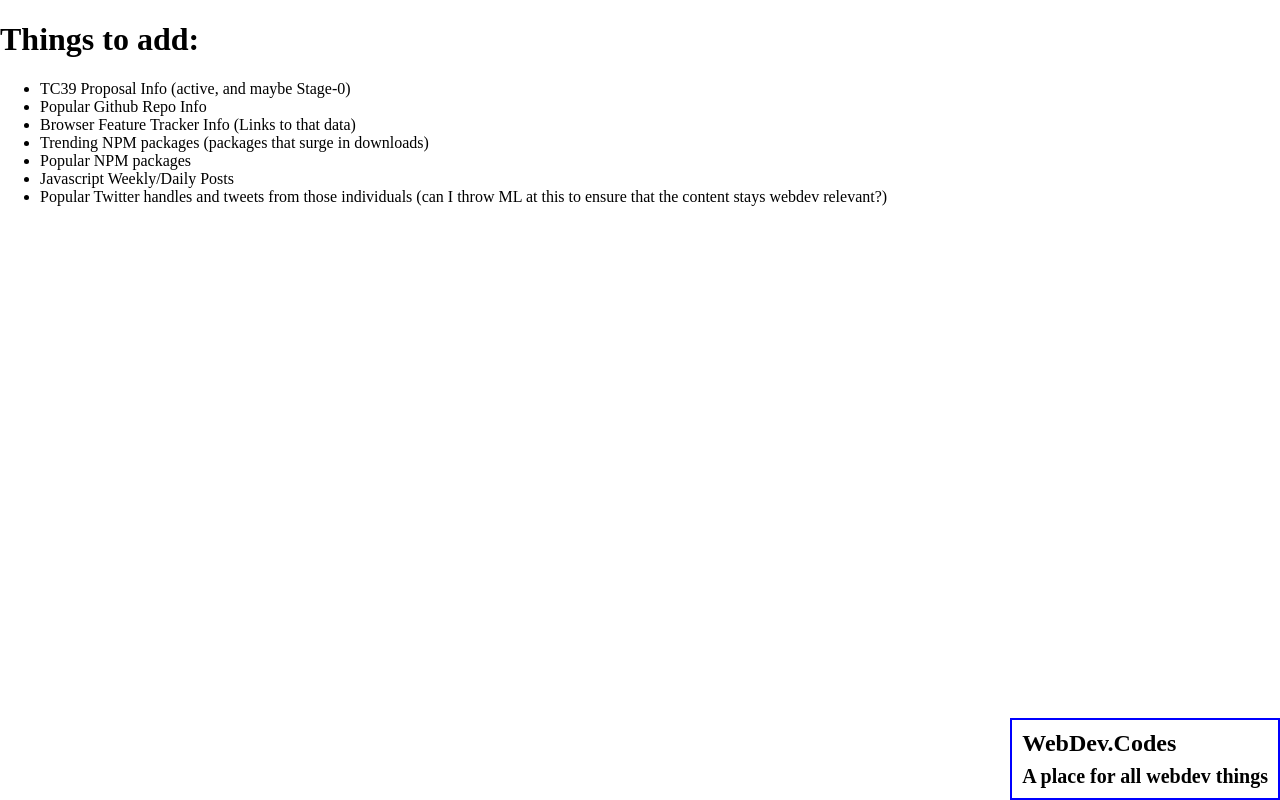
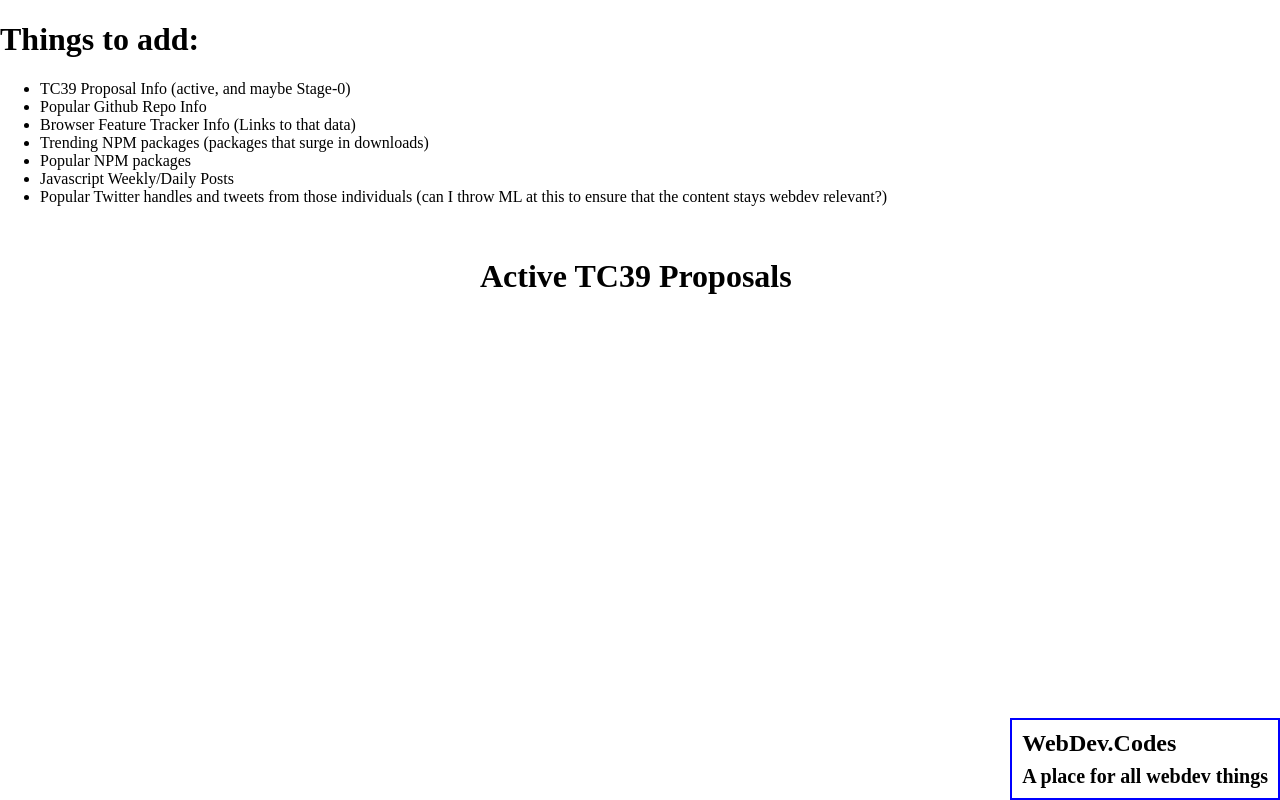
Before and after one commit to jshcrowthe/webdev.codes, a website built with webpack: page public/index.html in a window 1280 px wide. Built offline with nearby package versions, Linux system fonts and the light colour scheme; some packages are replaced by stand-ins of ours; no server answers; the database is empty.

Commit message:
Add tc39 widget

```diff
--- a/public/css/styles.css
+++ b/public/css/styles.css
@@ -21,3 +21,21 @@
   margin:0;
   padding:0;
 }
+
+/**
+ * The main content block is the #content section
+ */
+#content {
+  display: flex;
+  flex-wrap: wrap;
+  justify-content: space-around;
+}
+
+.content-widget {
+  width:100%;
+  display: inline-block;
+  max-width: 350px;
+  max-height: 350px;
+  overflow: scroll;
+  padding: 15px;
+}
--- a/public/index.html
+++ b/public/index.html
@@ -22,6 +22,8 @@
       <li>Javascript Weekly/Daily Posts</li>
       <li>Popular Twitter handles and tweets from those individuals (can I throw ML at this to ensure that the content stays webdev relevant?)</li>
     </ul>
+    <!-- Placeholder for content nodes generated via JS -->
+    <section id="content"></section>
     <script src='js/app.bundle.js'></script>
   </body>
 </html>
--- a/src/firebase.js
+++ b/src/firebase.js
@@ -1,6 +1,7 @@
+import { buildWidget } from './widget';
+import * as firebase from 'firebase/app';
+
 export function loadFirebase() {
-  return import('firebase/app')
-    .then(firebase =>
   firebase.initializeApp({
     apiKey: "AIzaSyB0tnkhtMju0RmTBI60DAvCrTzv-zC5bjw",
     authDomain: "webdev-codes.firebaseapp.com",
@@ -8,5 +9,13 @@ export function loadFirebase() {
     projectId: "webdev-codes",
     storageBucket: "webdev-codes.appspot.com",
     messagingSenderId: "763710660966"
-      }));
+  });
 }
+
+export function getTC39Data() {
+  return import('firebase/database')
+    .then(() => {
+      return firebase.database().ref('content/tc39/proposals').once('value')
+    })
+    .then(snapshot => snapshot.val());
+}
--- a/src/index.js
+++ b/src/index.js
@@ -1,3 +1,13 @@
 import { loadFirebase } from './firebase';
+import { buildTC39Widget } from './widget';
 
-loadFirebase()
+function buildContentWidgets() {
+  [
+    buildTC39Widget()
+  ].forEach(widget => {
+    document.querySelector('#content').appendChild(widget);
+  });
+}
+
+loadFirebase();
+buildContentWidgets();
--- /dev/null
+++ b/src/widget.js
@@ -0,0 +1,34 @@
+import { getTC39Data } from './firebase';
+
+function buildWidget() {
+  const section = document.createElement('section');
+  section.classList.add('content-widget');
+  return section;
+}
+
+export function buildTC39Widget() {
+  const widget = buildWidget();
+
+  const h1 = document.createElement('h1');
+  h1.innerText = 'Active TC39 Proposals';
+  widget.appendChild(h1);
+
+  getTC39Data()
+    .then(data => {
+      const ul = document.createElement('ul');
+
+      data
+        .map(obj => {
+          const li = document.createElement('li');
+          li.innerHTML = `${obj.proposal} (Stage ${obj.stage})`
+          return li;
+        })
+        .forEach(li => {
+          ul.appendChild(li);
+        });
+
+      widget.appendChild(ul);
+    });
+
+  return widget;
+}
```
Lines whose indentation alone changed are shown as unchanged.
